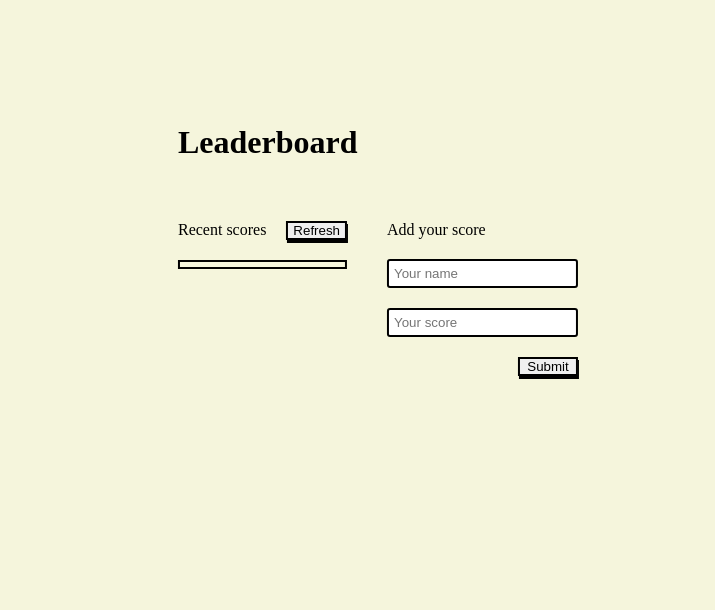
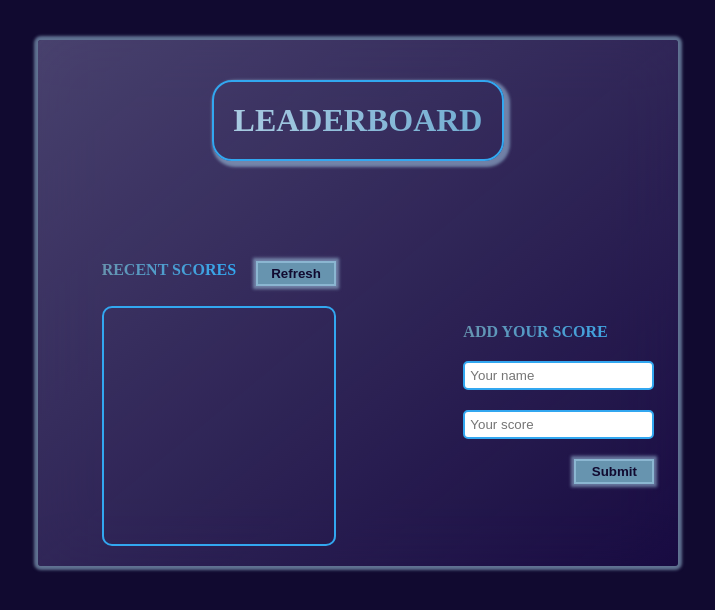
Before and after one commit to Meri-MG/Leaderboard, a website built with webpack: page src/index.html in a window 1280 px wide. Shown: the whole page, without its empty margins (282-997 px from the left). Built offline with nearby package versions, Linux system fonts and the light colour scheme; no server answers.

Commit message:
Finish with styling

```diff
--- a/src/style.css
+++ b/src/style.css
@@ -6,23 +6,39 @@
 }
 
 body {
-  background-color: beige;
+  background-color: rgb(17, 10, 48);
 }
 
 main {
-  position: absolute;
-  top: 30%;
-  left: 50%;
-  transform: translate(-50%, -50%);
+  display: flex;
+  flex-direction: column;
+  justify-content: center;
+  align-items: center;
+  width: 50%;
+  margin: 40px auto;
+  background: linear-gradient(to right bottom, rgba(96, 89, 136, 0.7), rgba(42, 15, 107, 0.3));
+  backdrop-filter: blur(2rem);
+  border-radius: 3px;
+  box-shadow: 0 0 3px 4px rgba(176, 217, 243, 0.5);
 }
 
 h1 {
   margin: 40px;
+  background: linear-gradient(to right, rgb(172, 205, 226), rgb(110, 171, 209));
+  -webkit-background-clip: text;
+  text-transform: uppercase;
+  -webkit-text-fill-color: transparent;
+  border: 2px solid rgb(50, 167, 240);
+  border-radius: 20px;
+  padding: 20px;
+  box-shadow: 3px 3px 3px 3px rgba(176, 217, 243, 0.5);
 }
 
 .leaderboard {
   display: flex;
   justify-content: space-around;
+  align-items: center;
+  width: 100%;
   margin: 40px 0 0 40px;
   padding: 20px 0;
 }
@@ -38,14 +54,42 @@ h1 {
   width: 100%;
 }
 
+.scores {
+  border: 2px solid rgb(50, 167, 240);
+  border-radius: 10px;
+  overflow-y: scroll;
+  margin: 20px 40px 0 0;
+  padding: 5px 0 0 5px;
+  height: 30vh;
+}
+
+::-webkit-scrollbar {
+  width: 12px;
+}
+
+::-webkit-scrollbar-track {
+  -webkit-box-shadow: inset 0 0 6px rgba(103, 148, 175, 0.5);
+  border-radius: 10px;
+  background-color: rgb(103, 148, 175);
+}
+
+::-webkit-scrollbar-thumb {
+  height: 50px;
+  border-radius: 10px;
+  -webkit-box-shadow: inset 0 0 6px rgba(103, 148, 175, 0.5);
+  background-color: rgb(176, 217, 243);
+}
+
+p {
+  background: linear-gradient(to right, rgb(103, 148, 175), rgb(50, 167, 240));
+  -webkit-background-clip: text;
+  text-transform: uppercase;
+  -webkit-text-fill-color: transparent;
+  font-weight: 700;
+}
+
 .recent-scores p {
   margin-right: 20px;
-}
-
-.scores {
-  border: 2px solid black;
-  margin: 20px 40px 0 0;
-  padding: 5px 0 0 5px;
 }
 
 .scores p {
@@ -64,8 +108,8 @@ h1 {
 .add-score input {
   margin-bottom: 20px;
   padding: 5px;
-  border: 2px solid black;
-  border-radius: 3px;
+  border: 2px solid rgb(50, 167, 240);
+  border-radius: 5px;
 }
 
 input:focus {
@@ -73,13 +117,30 @@ input:focus {
 }
 
 #submit {
-  width: 60px;
   align-self: flex-end;
 }
 
 button {
-  border: 2px solid black;
-  box-shadow: 1px 3px;
-  padding: 0 5px;
+  border: 2px solid rgba(176, 217, 243, 0.5);
+  box-shadow: 0 0 3px 3px rgba(176, 217, 243, 0.5);
+  padding: 3px 7px;
   cursor: pointer;
+  background-color: rgb(103, 148, 175);
+  width: 80px;
+  color: rgb(17, 10, 48);
+  font-weight: 700;
 }
+
+button:hover {
+  background-color: rgb(17, 10, 48);
+  color: rgb(103, 148, 175);
+}
+
+li {
+  background: linear-gradient(to right, rgb(172, 205, 226), rgb(50, 167, 240));
+  -webkit-background-clip: text;
+  -webkit-text-fill-color: transparent;
+  padding: 20px;
+  font-weight: 700;
+  border-bottom: 0.5px solid rgb(103, 148, 175);
+}
```
Also changed, not shown: src/index.html (+1 -3 lines).
